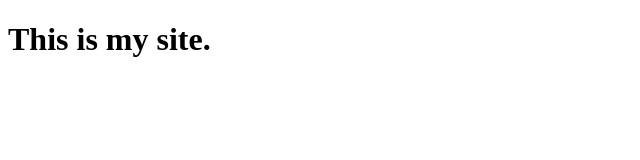
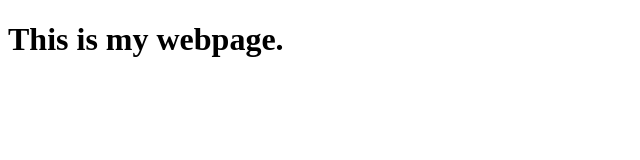
Before and after one commit to sirinashrestha/4SEWD-Coursework, a plain HTML site: page index.html in a window 1280 px wide. Shown: the whole page, without its empty margins (0-640 px from the left). Drawn offline with Linux system fonts and the light colour scheme.

Commit message:
This is second commit

```diff
--- a/index.html
+++ b/index.html
@@ -6,7 +6,7 @@
     <title>Sirina</title>
 </head>
 <body>
-    <h1>This is my site.</h1>
+    <h1>This is my webpage.</h1>
 
 </body>
 </html>
```
